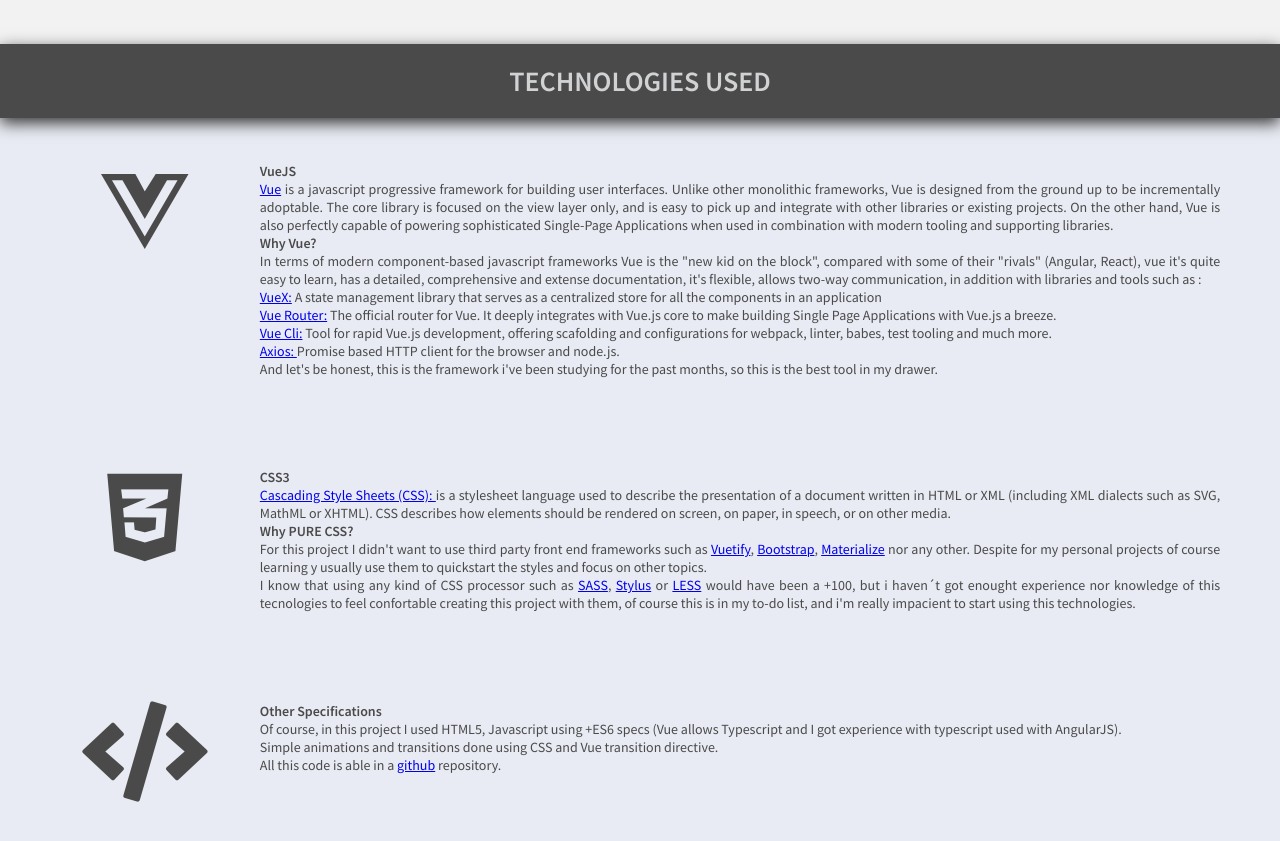
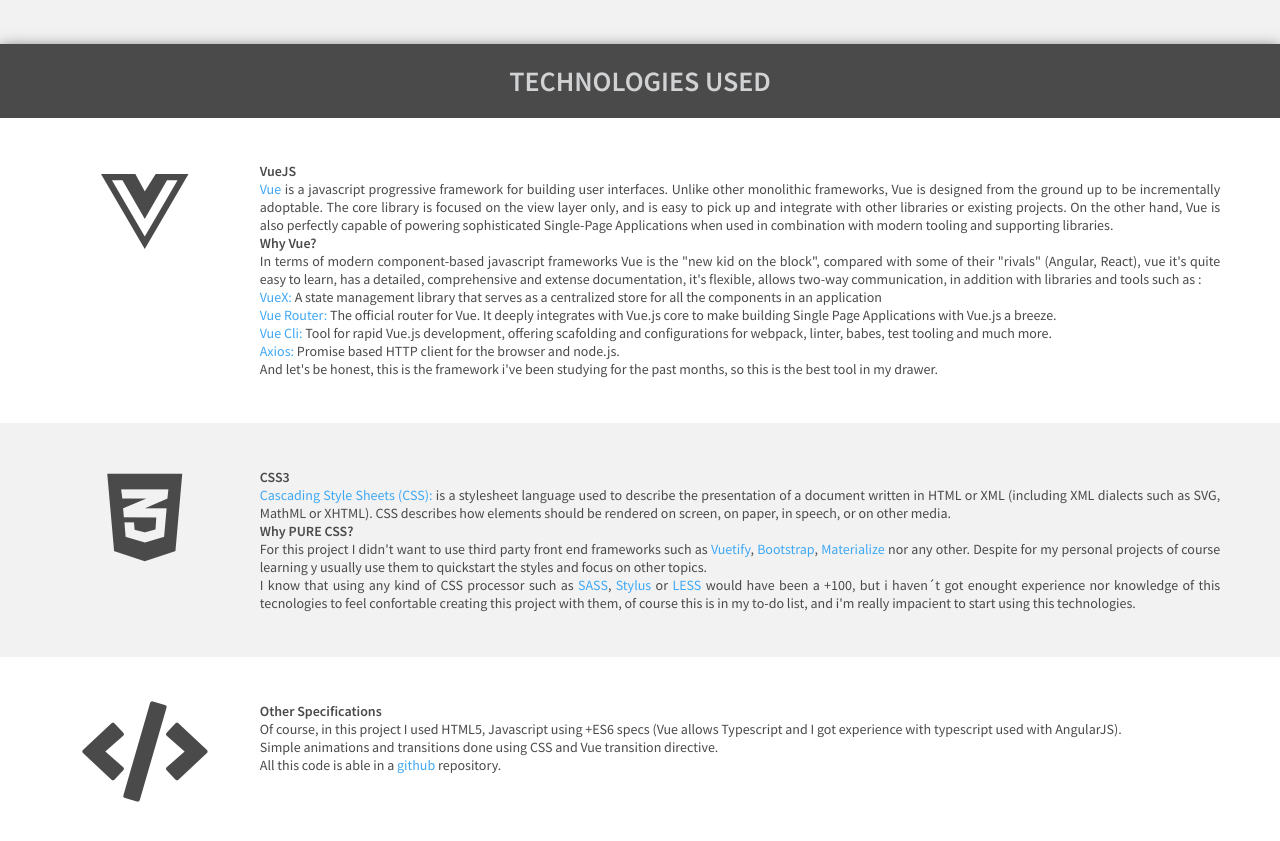
Before and after one commit to Jorgeural/Transactions, a Vue app: page / in a window 1280 px wide. Shown: the part 735-1576 px from the top of the page. Built offline with nearby package versions, Linux system fonts and the light colour scheme; no server answers.

Commit message:
minor changes

```diff
--- a/src/components/Home.vue
+++ b/src/components/Home.vue
@@ -1,6 +1,6 @@
 <template>
   <div>
-    <div class="column-center challenge-container">
+    <div class="column-center challenge-container bg-2">
       <h1>Frontend Software Engineer Challenge</h1>
       <h2>Rendering transactions</h2>
       <!-- <router-link tag="a" to="/transactions">Go to solution</router-link> -->
@@ -8,7 +8,7 @@
     <div class="column-center home-headline">
       <h1>CANDIDATE</h1>
     </div>
-    <div class="section-container candidate">
+    <div class="section-container bg-1">
       <div class="avatar-wrapper">
           <img src="@/assets/avatar.jpg" alt="Jorge Urosa Alonso" title="Jorge Urosa Alonso">
       </div>
@@ -28,7 +28,7 @@
     <div class="column-center home-headline">
       <h1>TECHNOLOGIES USED</h1>
     </div>
-    <div class="section-container">
+    <div class="section-container bg-2 ">
       <div class="avatar-wrapper">
         <i class="fab fa-vuejs"></i>
       </div>
@@ -54,7 +54,7 @@
          </p>
       </div>
     </div>
-    <div class="section-container">
+    <div class="section-container bg-1">
       <div class="avatar-wrapper">
         <i class="fab fa-css3-alt"></i>
       </div>
@@ -72,7 +72,7 @@
           </p>
       </div>
     </div>
-    <div class="section-container">
+    <div class="section-container bg-2">
       <div class="avatar-wrapper">
         <i class="fas fa-code"></i>
       </div>
@@ -103,6 +103,24 @@
 </script>
 
 <style>
+a {
+  color: #3fa8f4;
+  text-decoration: none;
+
+}
+
+a:hover {
+  text-decoration: underline;
+}
+
+.bg-1 {
+  background-color: #f2f2f2;
+}
+
+.bg-2 {
+  background-color: #fff;
+}
+
 .column-center {
   display: flex;
   flex-direction: column;
@@ -112,7 +130,6 @@
 
 .challenge-container {
   color: #4a4a4a;
-  background-color: #fff;
   min-height: 20vh;
 }
 
@@ -139,10 +156,6 @@
   font-size: 100px;
 }
 
-.candidate {
-  background-color: #f2f2f2;
-}
-
 .avatar-wrapper {
   min-width: 200px;
   text-align: center;
```
